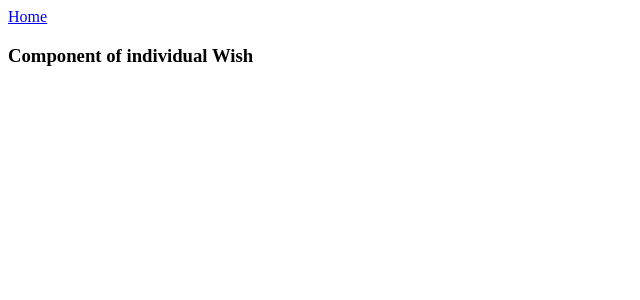
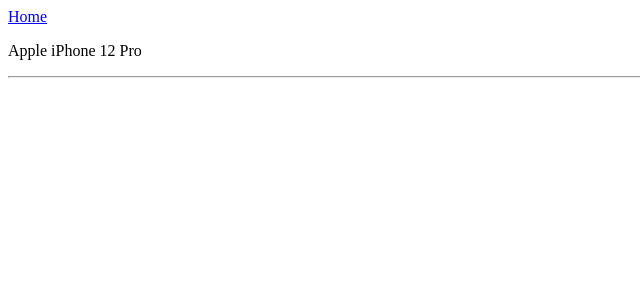
Before and after one commit to Marti-b/WishList-MEARN-Stack-SemesterClosing-Project, a React (Create React App) app in the folder client/: page /wish/1 in a window 1280 px wide. Shown: the top 300 px of the page, without its empty margins (0-640 px from the left). Built offline with nearby package versions, Linux system fonts and the light colour scheme.

Commit message:
Displaying single Wish item on separate page

```diff
--- a/client/src/App.js
+++ b/client/src/App.js
@@ -30,9 +30,13 @@
   //   }
   //   getData();
   // }, []);
+  function getWish(id){
+    let wish = list.find(x => x.id.toString() === id)
+    return wish;
+  }
 function addWish(title){
   const newWish = {
-    id : list.length+1,
+    id : list.length + 1,
     title : title
   }
   setData([...list, newWish])
@@ -45,10 +49,10 @@
     <Router>
 
       <WishList data={list} path="/">
-        <AddWish addWish ={addWish} path="/"/>
+        <AddWish addWish={addWish} path="/"/>
       </WishList>
 
-      <Wish path="/wish/:id"/>
+      <Wish getWish={getWish} path="/wish/:id"/>
 
     </Router>
 
--- a/client/src/Wish.js
+++ b/client/src/Wish.js
@@ -1,8 +1,16 @@
-function Wish(){
+function Wish(props){
+    console.log(props)
+    const singleWish = props.getWish(props.id)
+    console.log(singleWish)
     return(
-        <>
-        <h3>Component of individual Wish</h3>
-        </>
+
+        <div className="singleQuote">
+
+         <p>{singleWish.title}</p>
+         <p></p>
+        <hr/>
+        </div>
+
 
     )
 }
--- a/client/src/WishList.js
+++ b/client/src/WishList.js
@@ -1,3 +1,5 @@
+import { Link } from "@reach/router";
+
 function WishList(props){
     console.log("Wishlist Props: ", props )
     let data = props.data
@@ -5,13 +7,16 @@
         <>
         {props.children}
 
-            <ol>
+
             {data.map((item)=>{
                     return(
-                        <li key={item.id}>{item.title}</li>
+                        <div className="wishlist" key={item.id}>
+                            <Link to={`/wish/${item.id}`}>{item.title}</Link>
+                        </div>
+
                     )
             })}
-            </ol>
+
 
 
         </>
```
